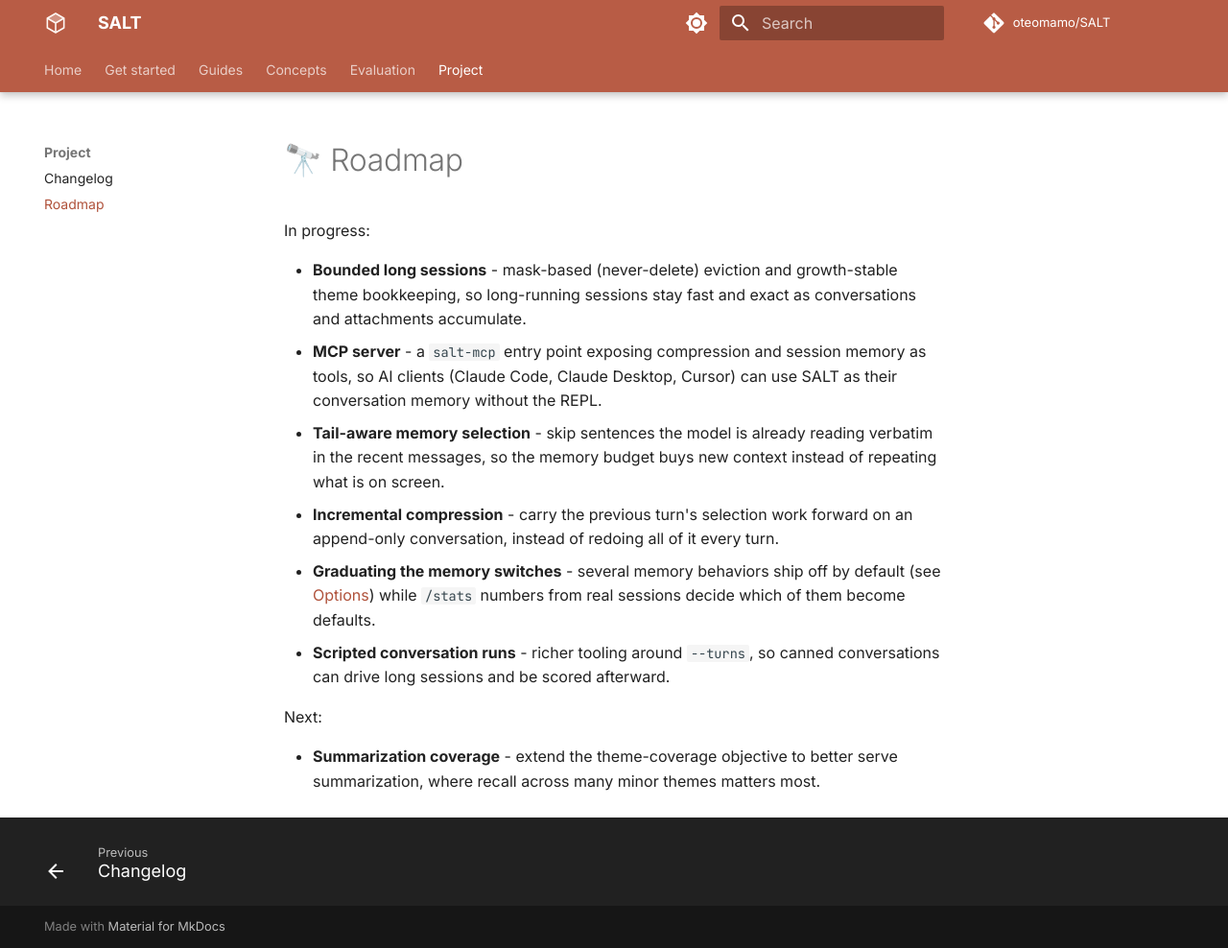
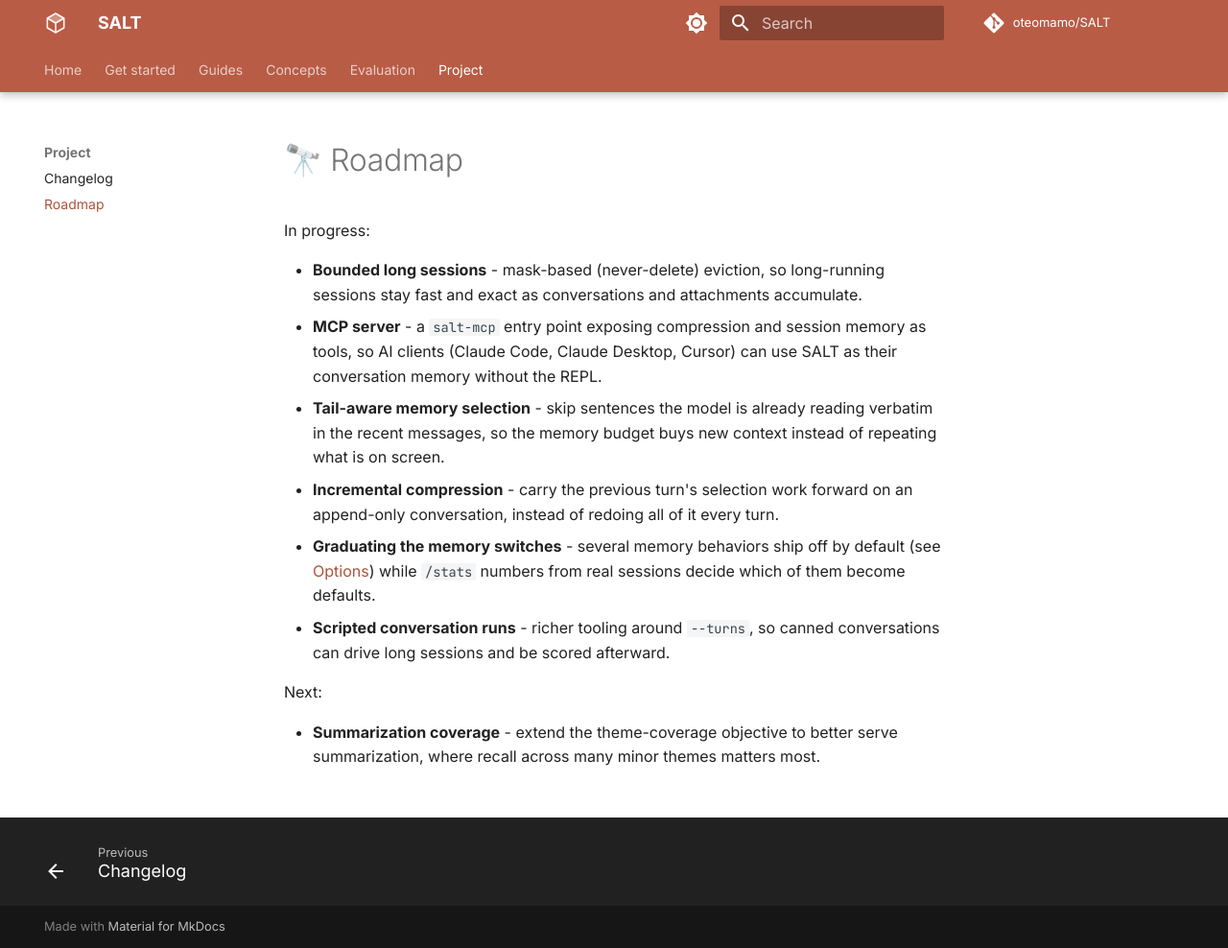
Before and after one commit to oteomamo/SALT, an MkDocs documentation site: the page built from docs/roadmap.md, in a window 1280 px wide and 988 px high. Shown: the whole window at 96% size. Built offline with MkDocs 1.6.1 and Material for MkDocs 9.7.7, drawn with Linux system fonts in a browser that asks for light colours; comment, search, counter and statistics services are not loaded; the version menu is left out.

Commit message:
v2.9.89 README: reword the bounded long sessions roadmap bullet
The in-progress bullet described the goal as mask-based eviction
plus growth-stable theme bookkeeping. The bookkeeping bounds ship
as opt-in flags and the frozen keyword order is append-only by
design.

```diff
--- a/docs/roadmap.md
+++ b/docs/roadmap.md
@@ -2,9 +2,9 @@
 
 In progress:
 
-- **Bounded long sessions** - mask-based (never-delete) eviction and
-  growth-stable theme bookkeeping, so long-running sessions stay fast and
-  exact as conversations and attachments accumulate.
+- **Bounded long sessions** - mask-based (never-delete) eviction, so
+  long-running sessions stay fast and exact as conversations and
+  attachments accumulate.
 - **MCP server** - a `salt-mcp` entry point exposing compression and session
   memory as tools, so AI clients (Claude Code, Claude Desktop, Cursor) can use
   SALT as their conversation memory without the REPL.
--- a/pyproject.toml
+++ b/pyproject.toml
@@ -4,7 +4,7 @@ build-backend = "setuptools.build_meta"
 
 [project]
 name = "salt"
-version = "2.9.88"
+version = "2.9.89"
 description = "SALT: Salience-Aware Lexical Trie for Long-Context Compression"
 readme = "README.md"
 license = "MIT"
```
Also changed, not shown: README.md (+3 -3 lines).
